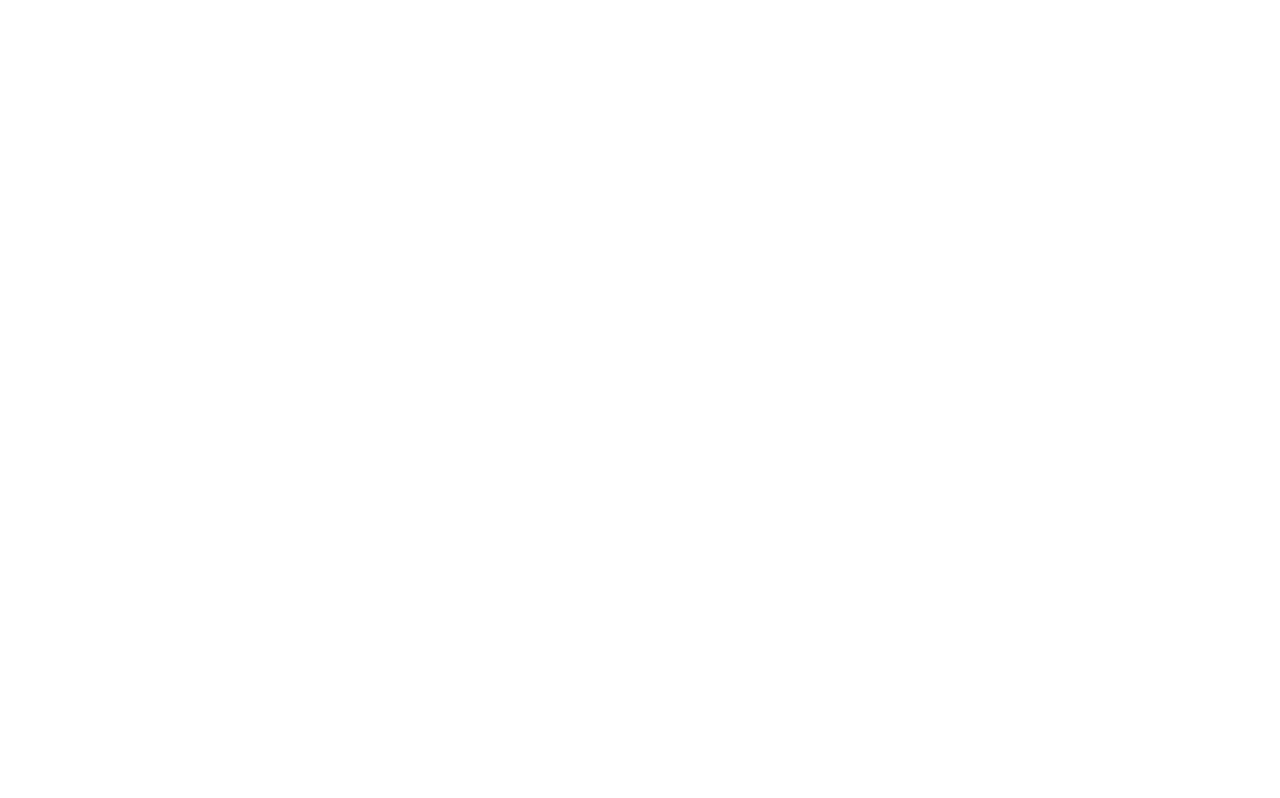
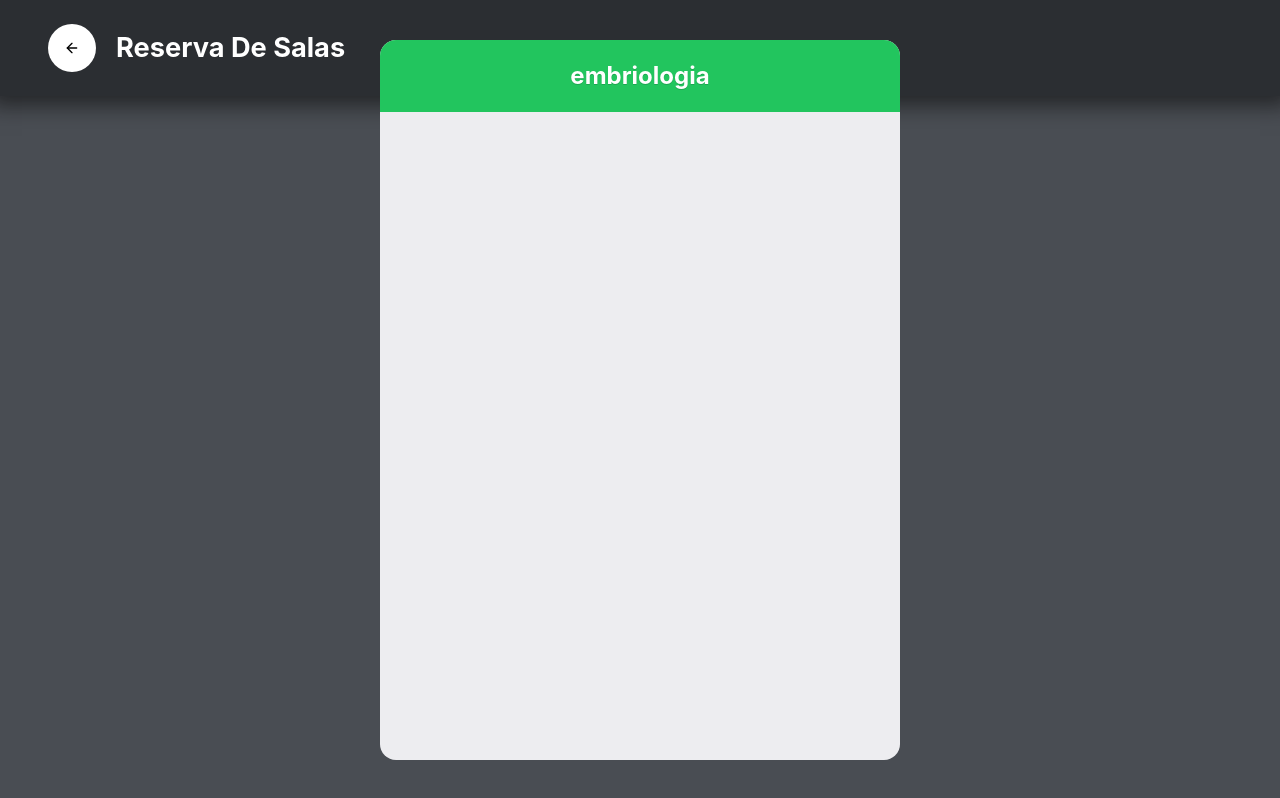
Before and after one commit to Plastikao/Projeto-Calendario-FrontEnd, a React (Vite) app: page /modal in a window 1280 px wide. Before the commit this address had no page. Built offline with nearby package versions, Linux system fonts and the light colour scheme.

Commit message:
modal inicio

```diff
--- a/src/App.css
+++ b/src/App.css
@@ -8,7 +8,7 @@
 }
 
 :root {
-    --primary-green: #1bcc3c;
+    --primary-green: #22C55E;
     --primary-purple:#9B48FF;
     --primary-blue:#1943CD;
     --primary-yellow:#FFAE00;
@@ -16,6 +16,7 @@
     --primary-red:#DE003F;
     --primary-orange:#fc6500;
     --primaryBackground: #494d53;
+    --secondery-background: #EDEDF0;
     --primary-foreground: oklch(1 0 0);
     --banner-background: #2b2e32;
     --banner-shadow: 0 0 20px 10px rgba(12, 12, 12, 0.589);
@@ -75,6 +76,7 @@
 @theme inline {
     --color-background: var(--background);
     --color-foreground: var(--foreground);
+    --color-secondery-background: var(--secondery-background);
     --color-card: var(--card);
     --color-card-foreground: var(--card-foreground);
     --color-popover: var(--popover);
--- a/src/App.tsx
+++ b/src/App.tsx
@@ -1,9 +1,9 @@
 import './App.css'
 import Layout from './Component/Layout'
-import Rooms from './Component/Rooms'
 import RoomSelection from './Component/RoomSelection'
 import './index.css'
 import { BrowserRouter, Route, Routes } from "react-router-dom"
+import ModalPage from './Pages/ModalTest'
 
 function App() {
   return (
@@ -13,9 +13,10 @@
                 <Route element={<Layout/>} >
 
                     <Route path="/rooms" element={<RoomSelection />} />
+                    <Route path="/modal" element={<ModalPage />} />
 
                 </Route>
-            </Routes>
+        </Routes>
       </BrowserRouter>
     </>
   )
--- /dev/null
+++ b/src/Pages/ModalTest/index.tsx
@@ -0,0 +1,11 @@
+import ModalTitle from "./modal-components/title"
+
+const ModalPage = () => {
+    return (
+            <div className="absolute top-1/2 left-1/2 -translate-x-1/2 -translate-y-1/2 bg-secondery-background w-130 h-180 rounded-2xl">
+                <ModalTitle />
+            </div>
+    )
+}
+
+export default ModalPage
--- /dev/null
+++ b/src/Pages/ModalTest/modal-components/title.tsx
@@ -0,0 +1,7 @@
+export default function ModalTitle(){
+    return(
+        <div className="p-50px h-[10%] w-[100%] bg-primary-green rounded-t-2xl flex justify-center items-center text-white font-bold text-shadow-2xs text-[1.5rem]">
+            <h1>embriologia</h1>
+        </div>
+    )
+}
```
